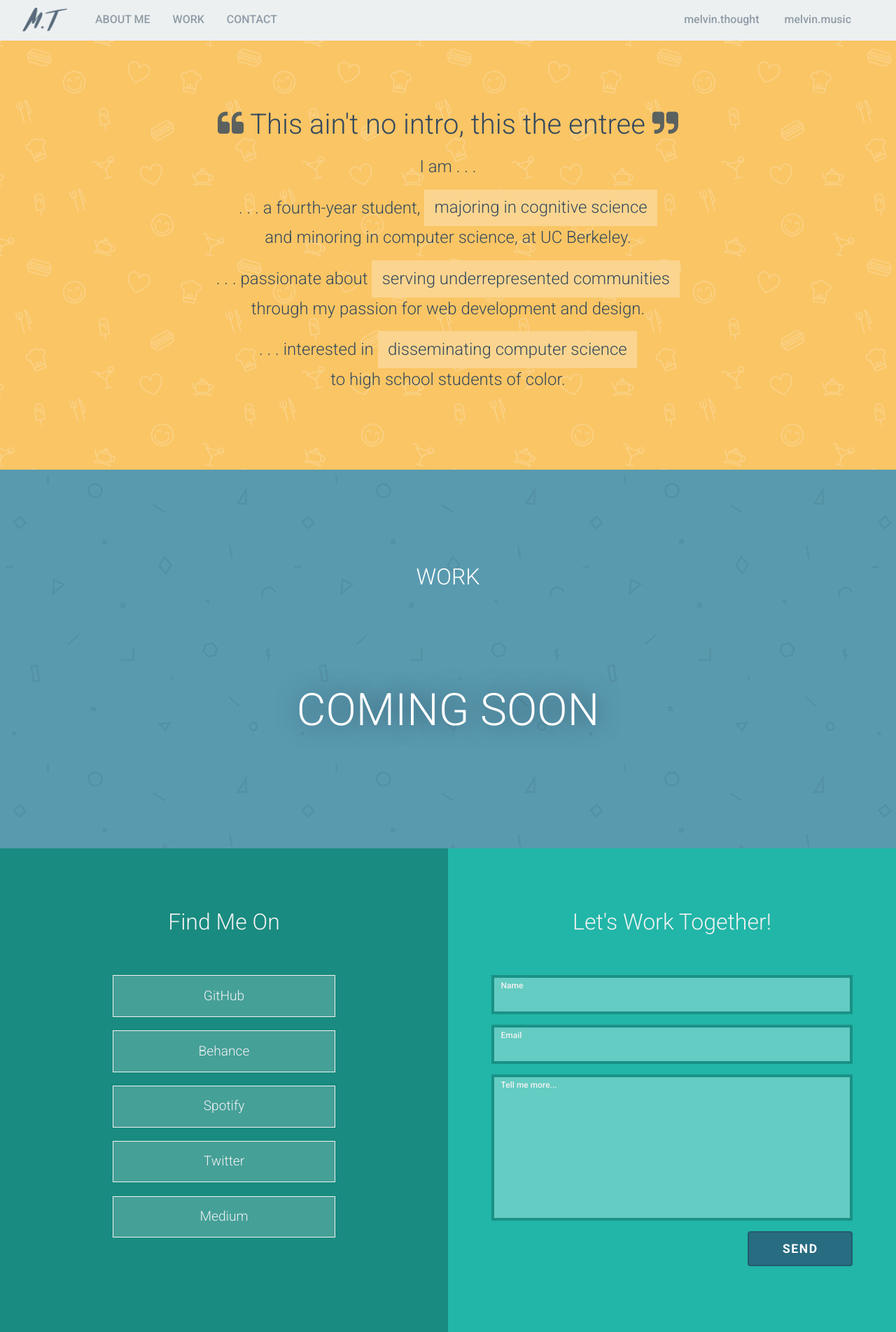
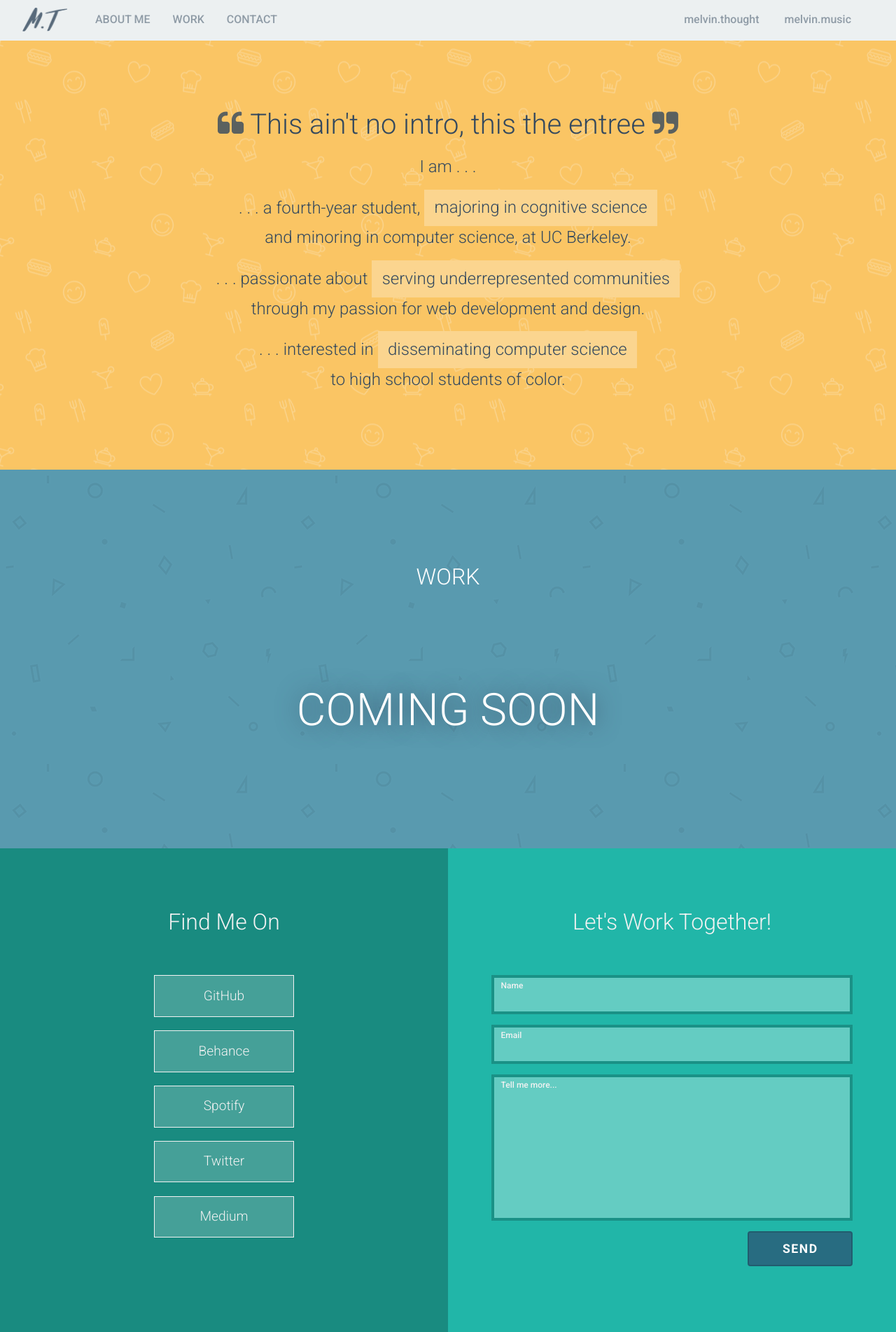
Before and after one commit to melvinhernandez/melvinhernandez.github.io, a Jekyll site: the page built from index.html, in a window 1280 px wide. Shown: the part 902-2805 px from the top of the page at 70% size. Built offline with Jekyll 4.4.1, drawn with Linux system fonts in a browser that asks for light colours; nearby versions of some CDN libraries.

Commit message:
Fix minor mobile issues.

```diff
--- a/assets/css/3-sections/contact.sass
+++ b/assets/css/3-sections/contact.sass
@@ -1,10 +1,12 @@
 section.contact
   background: $clouds
   display: flex
+  justify-content: flex-start
 
   .contact-model
     width: 50%
     padding: 3em 1em
+    box-sizing: border-box
 
     h3
       font-size: 2em
--- a/assets/css/main.css
+++ b/assets/css/main.css
@@ -789,10 +789,16 @@
   display: -webkit-box;
   display: -webkit-flex;
   display: -ms-flexbox;
-  display: flex; }
+  display: flex;
+  -webkit-box-pack: start;
+  -webkit-justify-content: flex-start;
+      -ms-flex-pack: start;
+          justify-content: flex-start; }
   section.contact .contact-model {
     width: 50%;
-    padding: 3em 1em; }
+    padding: 3em 1em;
+    -webkit-box-sizing: border-box;
+            box-sizing: border-box; }
     section.contact .contact-model h3 {
       font-size: 2em;
       color: #f2f2f2;
```
